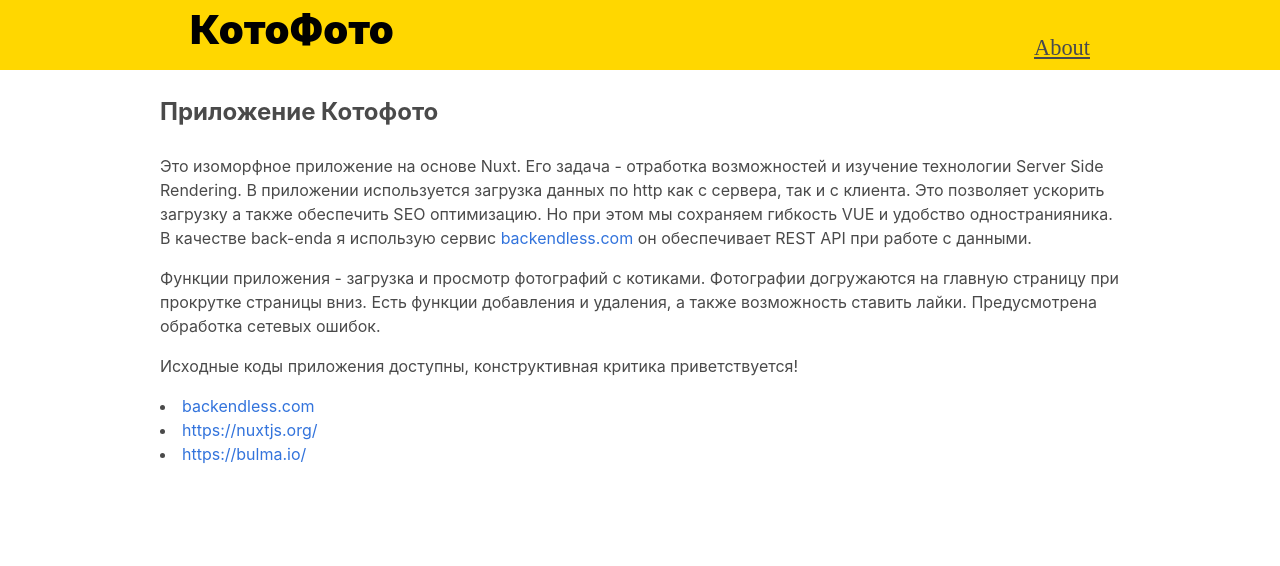
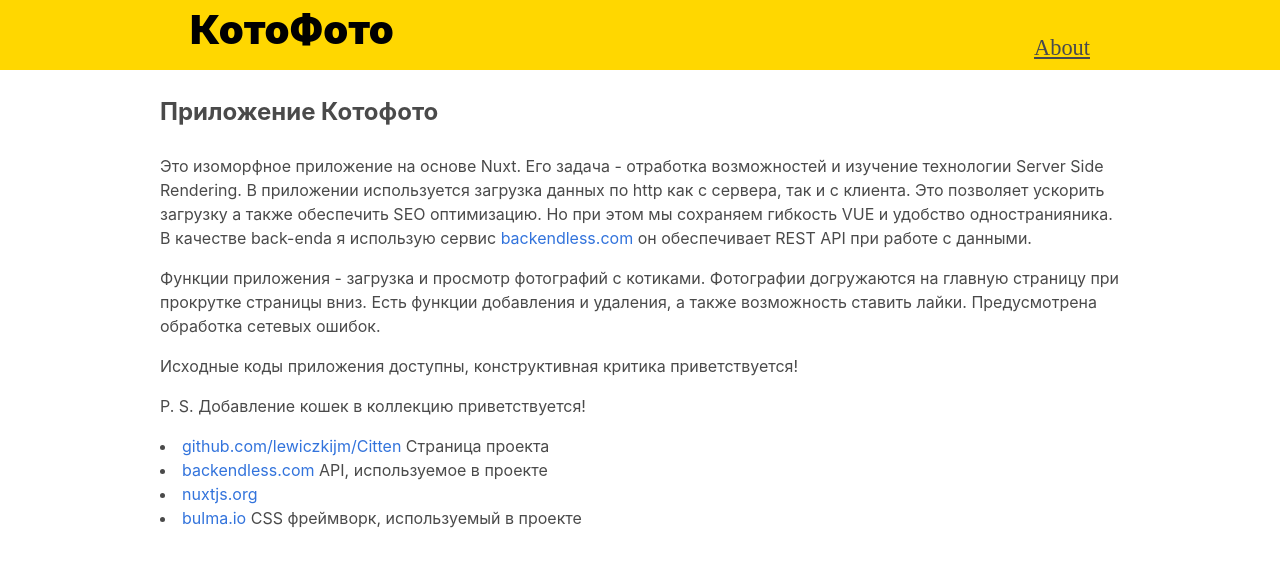
Before and after one commit to lewiczkijm/Citten, a Nuxt app: page /about in a window 1280 px wide. Shown: the top 566 px of the page. Built offline with nearby package versions, Linux system fonts and the light colour scheme.

Commit message:
Added README and links to about

```diff
--- a/pages/about.vue
+++ b/pages/about.vue
@@ -12,12 +12,14 @@
         страницу при прокрутке страницы вниз. Есть функции добавления и удаления, а также возможность ставить лайки.
         Предусмотрена обработка сетевых ошибок.</p>
       <p>Исходные коды приложения доступны, конструктивная критика приветствуется!</p>
+      <p>P. S. Добавление кошек в коллекцию приветствуется!</p>
       <p>
-        <ul>
-          <li><a href="https://backendless.com/">backendless.com</a></li>
-          <li><a href="https://nuxtjs.org/">https://nuxtjs.org/</a></li>
-          <li><a href="https://bulma.io/">https://bulma.io/</a></li>
-        </ul>
+      <ul>
+        <li><a href="https://github.com/lewiczkijm/Citten">github.com/lewiczkijm/Citten</a> Страница проекта</li>
+        <li><a href="https://backendless.com/">backendless.com</a> API, используемое в проекте</li>
+        <li><a href="https://nuxtjs.org/">nuxtjs.org</a></li>
+        <li><a href="https://bulma.io/">bulma.io</a> CSS фреймворк, используемый в проекте</li>
+      </ul>
       </p>
     </div>
 </template>
```
Also changed, not shown: 1 other file (tests, documents, lock files or other folders).
